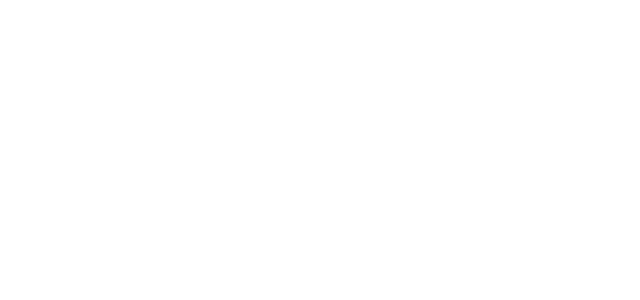
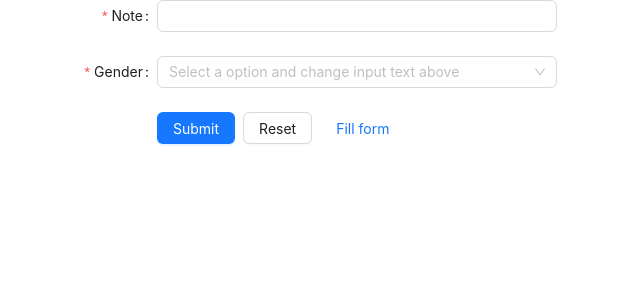
Before and after one commit to sarifmanung/Test-Frontend-Developer, a React (Create React App) app: page /formtest in a window 1280 px wide. Before the commit this address had no page. Shown: the top 300 px of the page, without its empty margins (43-683 px from the left). Built offline with nearby package versions, Linux system fonts and the light colour scheme.

Commit message:
testingform

```diff
--- a/src/App.js
+++ b/src/App.js
@@ -1,8 +1,9 @@
 import "./App.css";
 import { BrowserRouter, Routes, Route } from "react-router-dom";
-import Header from "./components/Header";
+// import Header from "./components/Header";
 import Homepage from "./Pages/Homepage";
 import Testlang from "./Pages/Testing/Testlang";
+import FormTest from "./Pages/Testing/FormTest.tsx";
 import Test1 from "./Pages/Test1";
 import Test2 from "./Pages/Test2";
 
@@ -15,6 +16,7 @@
           <Route path="/test1" element={<Test1 />} />{" "}
           <Route path="/test2" element={<Test2 />} />{" "}
           <Route path="/testlang" element={<Testlang />} />{" "}
+          <Route path="/formtest" element={<FormTest />} />{" "}
         </Routes>{" "}
       </div>{" "}
     </BrowserRouter>
--- /dev/null
+++ b/src/Pages/Testing/FormTest.tsx
@@ -0,0 +1,102 @@
+import React from "react";
+import { Button, Form, Input, Select, Space } from "antd";
+
+const { Option } = Select;
+
+const layout = {
+  labelCol: { span: 8 },
+  wrapperCol: { span: 16 },
+};
+
+const tailLayout = {
+  wrapperCol: { offset: 8, span: 16 },
+};
+
+const App = () => {
+  const [form] = Form.useForm();
+
+  const onGenderChange = (value) => {
+    switch (value) {
+      case "male":
+        form.setFieldsValue({ note: "Hi, man!" });
+        break;
+      case "female":
+        form.setFieldsValue({ note: "Hi, lady!" });
+        break;
+      case "other":
+        form.setFieldsValue({ note: "Hi there!" });
+        break;
+      default:
+    }
+  };
+
+  const onFinish = (values) => {
+    console.log(values);
+  };
+
+  const onReset = () => {
+    form.resetFields();
+  };
+
+  const onFill = () => {
+    form.setFieldsValue({ note: "Hello world!", gender: "male" });
+  };
+
+  return (
+    <Form
+      {...layout}
+      form={form}
+      name="control-hooks"
+      onFinish={onFinish}
+      style={{ maxWidth: 600 }}
+    >
+      <Form.Item name="note" label="Note" rules={[{ required: true }]}>
+        <Input />
+      </Form.Item>
+      <Form.Item name="gender" label="Gender" rules={[{ required: true }]}>
+        <Select
+          placeholder="Select a option and change input text above"
+          onChange={onGenderChange}
+          allowClear
+        >
+          <Option value="male">male</Option>
+          <Option value="female">female</Option>
+          <Option value="other">other</Option>
+        </Select>
+      </Form.Item>
+      <Form.Item
+        noStyle
+        shouldUpdate={(prevValues, currentValues) =>
+          prevValues.gender !== currentValues.gender
+        }
+      >
+        {({ getFieldValue }) =>
+          getFieldValue("gender") === "other" ? (
+            <Form.Item
+              name="customizeGender"
+              label="Customize Gender"
+              rules={[{ required: true }]}
+            >
+              <Input />
+            </Form.Item>
+          ) : null
+        }
+      </Form.Item>
+      <Form.Item {...tailLayout}>
+        <Space>
+          <Button type="primary" htmlType="submit">
+            Submit
+          </Button>
+          <Button htmlType="button" onClick={onReset}>
+            Reset
+          </Button>
+          <Button type="link" htmlType="button" onClick={onFill}>
+            Fill form
+          </Button>
+        </Space>
+      </Form.Item>
+    </Form>
+  );
+};
+
+export default App;
```
